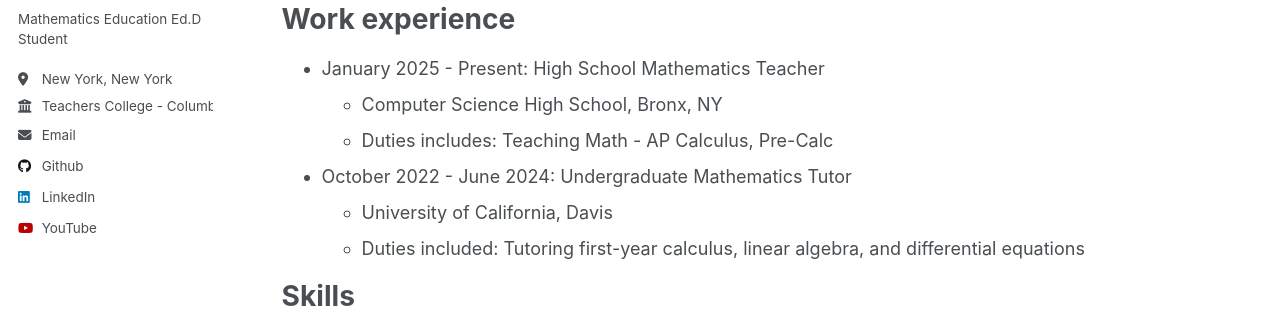
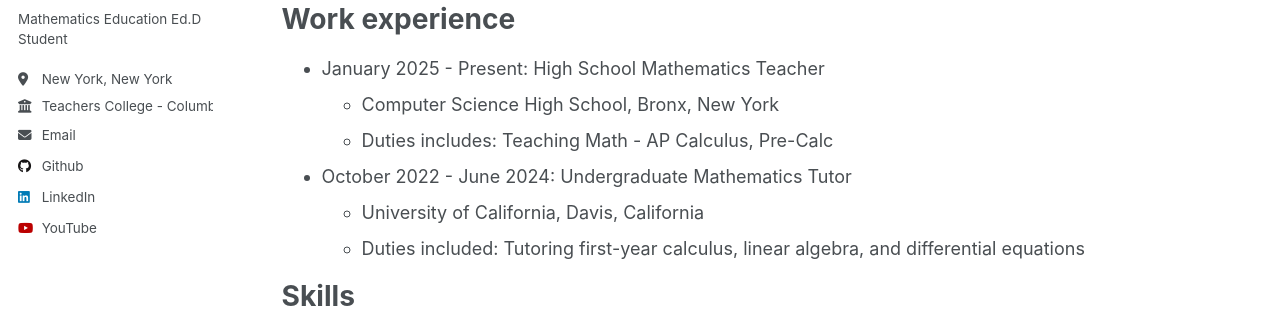
Before and after one commit to harry-yangmath/harry-yangmath.github.io, a Jekyll site: the page built from _pages/cv.md, in a window 1280 px wide and 1393 px high. Shown: the part 314-625 px from the top of the window. Built offline with Jekyll 4.4.1, drawn with Linux system fonts in a browser that asks for light colours.

```diff
--- a/_pages/cv.md
+++ b/_pages/cv.md
@@ -18,11 +18,11 @@ Education
 Work experience
 ======
 * January 2025 - Present: High School Mathematics Teacher
-  * Computer Science High School, Bronx, NY
+  * Computer Science High School, Bronx, New York
   * Duties includes: Teaching Math - AP Calculus, Pre-Calc
 
 * October 2022 - June 2024: Undergraduate Mathematics Tutor
-  * University of California, Davis
+  * University of California, Davis, California
   * Duties included: Tutoring first-year calculus, linear algebra, and differential equations
 
 Skills
```
Also changed, not shown: _pages/about.md (+14 -0 lines), 1 other file.
